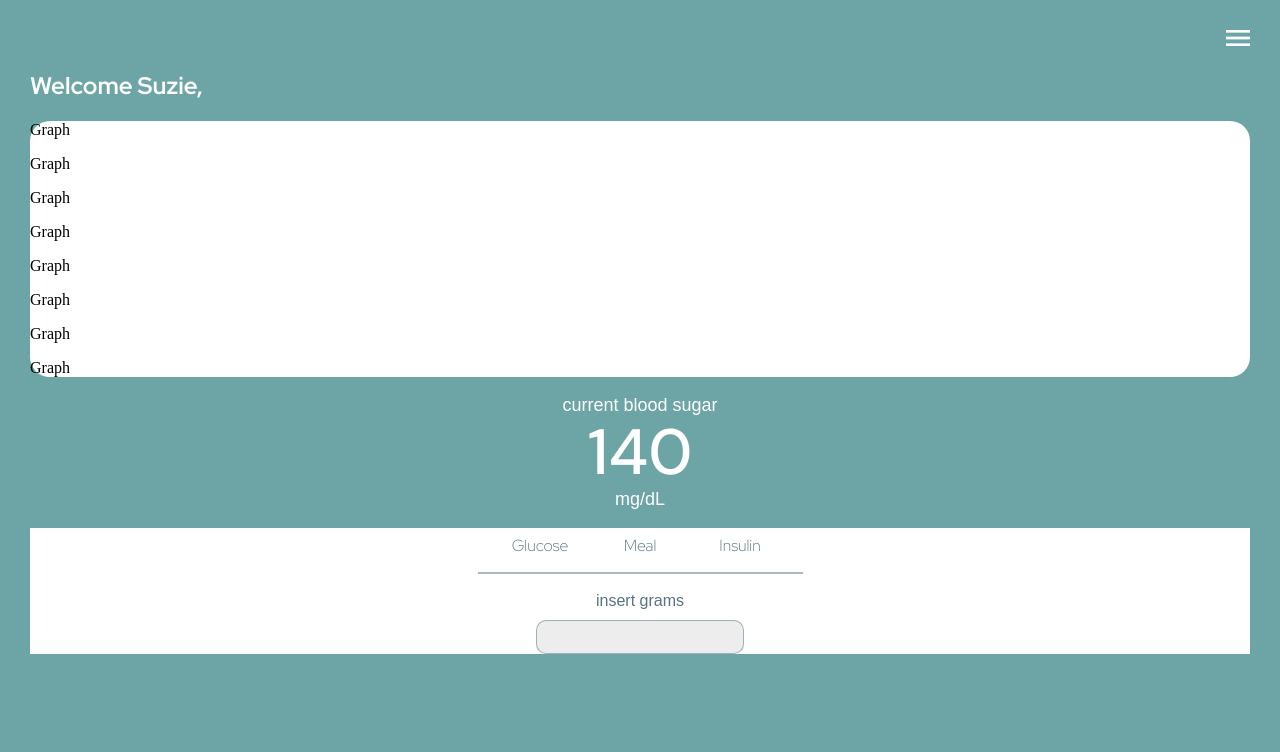
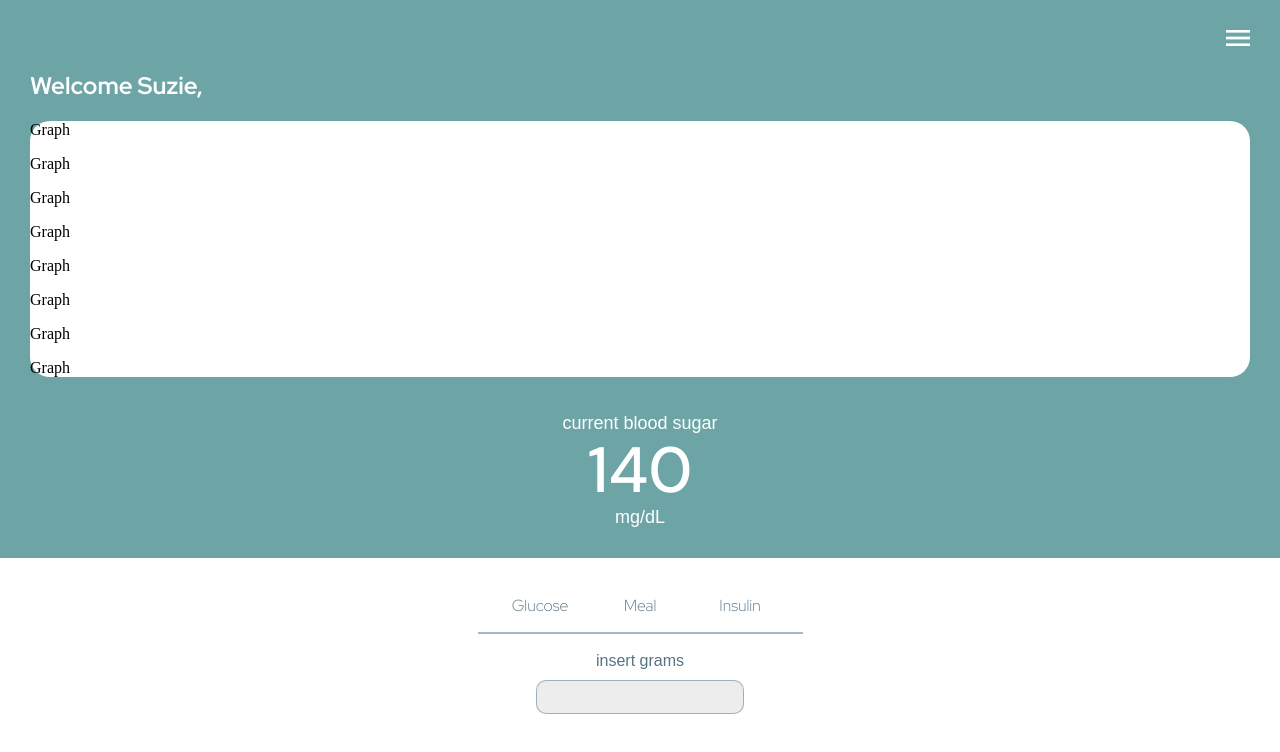
Before and after one commit to TimStewartJ/gluchart, a React (Create React App) app in the folder gluchart-react/: page / in a window 1280 px wide. Shown: the top 752 px of the page. Built offline with nearby package versions, Linux system fonts and the light colour scheme.

Commit message:
Button changes

```diff
--- a/gluchart-react/src/Components/CSS/Button.css
+++ b/gluchart-react/src/Components/CSS/Button.css
@@ -14,3 +14,7 @@
     background-color: var(--turqoise);
     color: white;
 }
+.button-text{
+    font-size: 16px;
+
+}
--- a/gluchart-react/src/Components/CSS/Form.css
+++ b/gluchart-react/src/Components/CSS/Form.css
@@ -12,12 +12,20 @@ html, body {
     flex-direction: column;
     justify-content: center;
     align-items: center;
+    padding-top:30px;
+    padding-bottom:100%;
 }
 
 .top-buttons {
     display: flex;
     gap: 10px;
     justify-content: center;
+}
+.bottom-buttons {
+    display: flex;
+    gap: 10px;
+    justify-content: center;
+    padding: 30px;
 }
 
 .divider {
--- a/gluchart-react/src/Components/JS/Button.js
+++ b/gluchart-react/src/Components/JS/Button.js
@@ -5,7 +5,7 @@ export default function Button({text}) {
     return (
         <div>
             <button className="tab">
-                {text}
+                <span className="button-text">{text}</span>
             </button>
         </div>
     )
--- a/gluchart-react/src/Home.css
+++ b/gluchart-react/src/Home.css
@@ -1,10 +1,16 @@
 body, html {
     margin: 0;
 }
-
+.main-div {
+    background-color: var(--sage-green);
+    margin: 0;
+}
 .home-div {
     background-color: var(--sage-green);
     margin: 30px;
+}
+.input-div {
+    background-color: var(--sage-green);
 }
 
 .icon {
@@ -17,6 +23,7 @@ h2 {
 }
 
 .blood-sugar {
+    margin-top: 36px;
     text-align: center;
 }
 .thin {
--- a/gluchart-react/src/Home.js
+++ b/gluchart-react/src/Home.js
@@ -6,7 +6,8 @@ import Input from './Components/JS/Form'
 
 export default function Home() {
     return (
-        <div className="home-div">
+        <div className="main-div">
+            <div className='home-div'>
                 <div className="icon"> {/* hamburger icon */}
                     <img src={Hamburger} alt="Hamburger" />
                 </div>
@@ -20,8 +21,11 @@ export default function Home() {
                     <p className="normal">140</p>
                     <p className="thin" style={{ marginTop: '0px' }}>mg/dL</p>
                 </div>
+            </div>
+            <div className='input-div'>
+                <Input /> {/* input for user to put in changes */}
+            </div>
 
-            <Input /> {/* input for user to put in changes */}
         </div>
     );
 }
```
Also changed, not shown: gluchart-react/src/Components/CSS/Button2.css (+8 -4 lines), gluchart-react/src/Components/JS/Button2.js (+4 -7 lines). Lines whose indentation alone changed are shown as unchanged.
